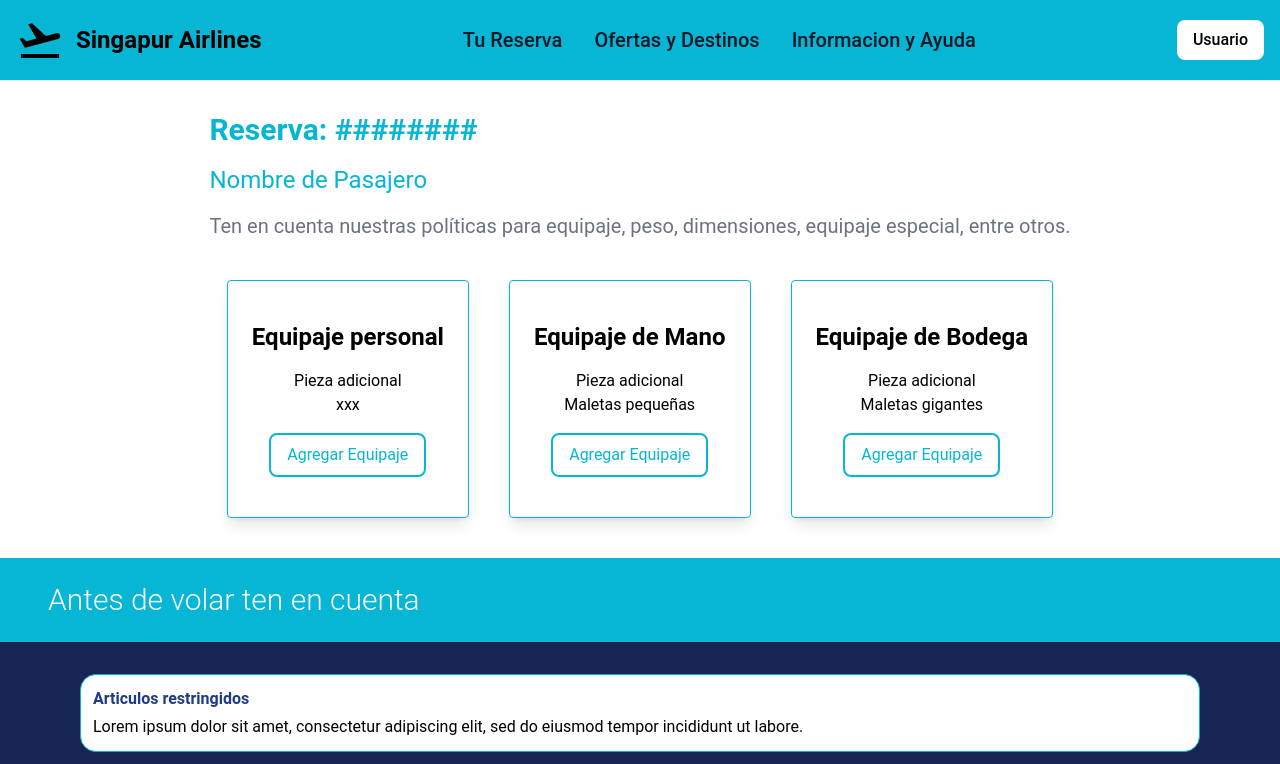
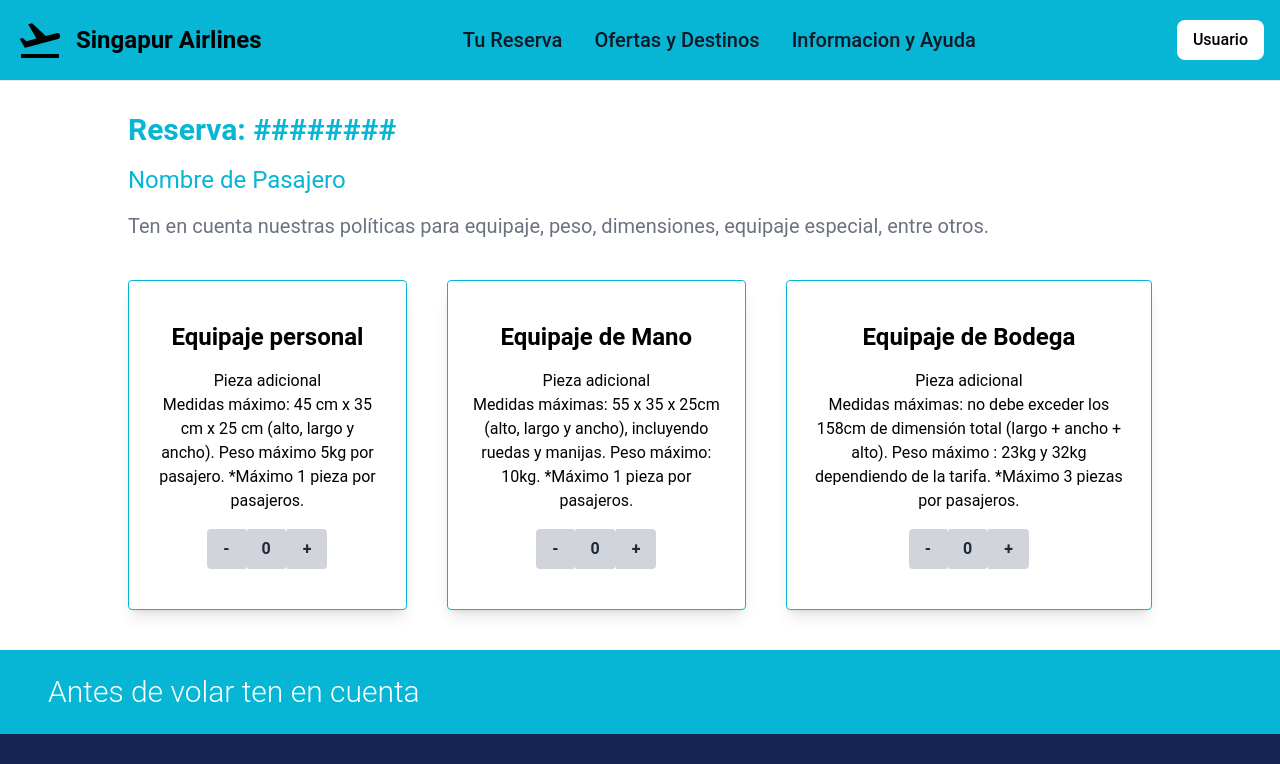
Before and after one commit to itsandregil/gestion-equipaje, a React (Vite) app: page / in a window 1280 px wide. Shown: the top 764 px of the page. Built offline with nearby package versions, Linux system fonts and the light colour scheme.

Commit message:
edited baggageCard, added conter button

```diff
--- a/src/components/baggageCard.jsx
+++ b/src/components/baggageCard.jsx
@@ -1,25 +1,29 @@
-import luggageLogo from "../assets/luggage.svg"
+import luggageLogo from "../assets/luggage.svg";
 
-function BaggageCard({title, description, information}) {
+function BaggageCard({ title, description, information }) {
   return (
-        <div className="max-w-sm rounded overflow-hidden shadow-lg border border-cyan-500 px-6 py-10 text-center">
+    <div className="  max-w-sm rounded overflow-hidden shadow-lg border border-cyan-500 px-6 py-10 text-center ">
       <h2 className="text-2xl font-semibold mb-4 text-center">{title}</h2>
       <div className="text-center mb-4">
-
-                <p>
-                {information}
-                </p>
-                <p>
-                {description}
-                </p>
+        <p>{information}</p>
+        <p>{description}</p>
       </div>
       <div className="text-center">
-                <button type="button" className="text-cyan-500 border-2 border-cyan-500 px-4 py-2 rounded-lg hover:bg-cyan-100">
-                    Agregar Equipaje
+        <div class="inline-flex">
+          <button class="bg-gray-300 hover:bg-gray-400 text-gray-800 font-bold py-2 px-4 rounded-l">
+            -
+          </button>
+          <button type="number" class="bg-gray-300 hover:bg-gray-400 text-gray-800 font-bold py-2 px-4 rounded">
+            0
+          </button>
+          <button class="bg-gray-300 hover:bg-gray-400 text-gray-800 font-bold py-2 px-4 rounded-r">
+            +
           </button>
         </div>
       </div>
-    )
+
+    </div>
+  );
 }
 
-export default BaggageCard
+export default BaggageCard;
--- a/src/components/baggageSection.jsx
+++ b/src/components/baggageSection.jsx
@@ -13,6 +13,8 @@ function BaggageOptionsSection() {
                 <BaggageTable/>
             </div>
         </div>
+
+
     )
 }
 
--- a/src/components/baggageTable.jsx
+++ b/src/components/baggageTable.jsx
@@ -3,9 +3,9 @@ import BaggageCard from "./baggageCard"
 function BaggageTable() {
     return (
         <div className="flex justify-center space-x-10 mt-10 mb-10">
-            <BaggageCard title="Equipaje personal" description="xxx "  information="Pieza adicional"/>
-            <BaggageCard title="Equipaje de Mano" description="Maletas pequeñas" information="Pieza adicional"/>
-            <BaggageCard title="Equipaje de Bodega" description="Maletas gigantes" information="Pieza adicional"/>
+            <BaggageCard title="Equipaje personal" information="Pieza adicional" description="Medidas máximo: 45 cm  x 35 cm  x 25 cm (alto, largo y ancho). Peso máximo 5kg por pasajero. *Máximo 1 pieza por pasajeros." />
+            <BaggageCard title="Equipaje de Mano"  information="Pieza adicional" description="Medidas máximas: 55 x 35 x 25cm (alto, largo y ancho), incluyendo ruedas y manijas. Peso máximo: 10kg. *Máximo 1 pieza por pasajeros."/>
+            <BaggageCard title="Equipaje de Bodega" information="Pieza adicional" description="Medidas máximas: no debe exceder los 158cm de dimensión total (largo + ancho + alto). Peso máximo : 23kg y 32kg dependiendo de la tarifa.  *Máximo 3 piezas por pasajeros."/>
         </div>
     )
 }
--- a/vite.config.js
+++ b/vite.config.js
@@ -4,4 +4,7 @@ import react from '@vitejs/plugin-react-swc'
 // https://vitejs.dev/config/
 export default defineConfig({
   plugins: [react()],
+  server:{
+    port: 3000,
+  },
 })
```
Lines whose indentation alone changed are shown as unchanged.
